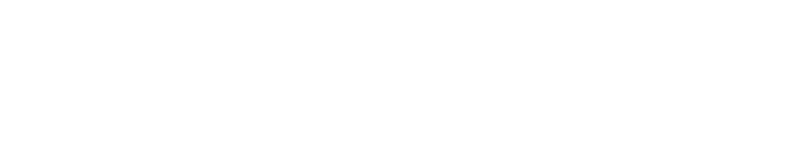
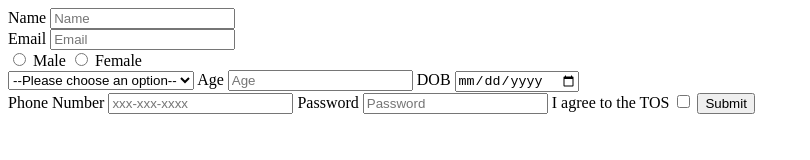
Before and after one commit to acciojob/signup-form-car-pradeepdalvi14, a website: page main.html in a window 1280 px wide. Shown: the whole page, without its empty margins (0-810 px from the left). Drawn offline with Linux system fonts and the light colour scheme.

Commit message:
created a submission

```diff
--- a/main.html
+++ b/main.html
@@ -8,6 +8,36 @@
 
 <body>
 	<!-- the entire body must be written by student -->
+	<form method="post">
+		<label for ="name">Name</label>
+		<input type = "text" id = "name" placeholder = "Name" required>
+		<br>
+		<lable for="email">Email</lable>
+		<input type = "email" id = "email" placeholder = "Email" required>
+		<br>
+		<input type = "radio" name = "gender" id = "gender_m"> Male
+		<input type = "radio" name = "gender" id = "gender_f"> Female
+		<br>
+		<select id ="cars" required>
+			<option>--Please choose an option--</option>
+			<option>Audi</option>
+			<option>Mercedes</option>
+			<option>BMW</option>
+		</select>
+		<label for ="age">Age</label>
+		<input type = "number" id = "age" placeholder = "Age" required>
+		<label for= "dob">DOB</label>
+		<input type = "date" id= "dob" required>
+		<br>
+		<label for = "tel"> Phone Number</label>
+		<input type = "tel" id = "tel" placeholder = "xxx-xxx-xxxx">
+
+		<label for = "password">Password</label>
+		<input type = "password" id = "password" required placeholder = "Password">
+		<lebel for = "tos">I agree to the TOS</lebel>
+		<input type = "checkbox" id = "tos" required>
+		<button type = "submit">Submit</button>
+	</form>
     <script type="text/javascript" src="./script.js">
 </script>
 
```
